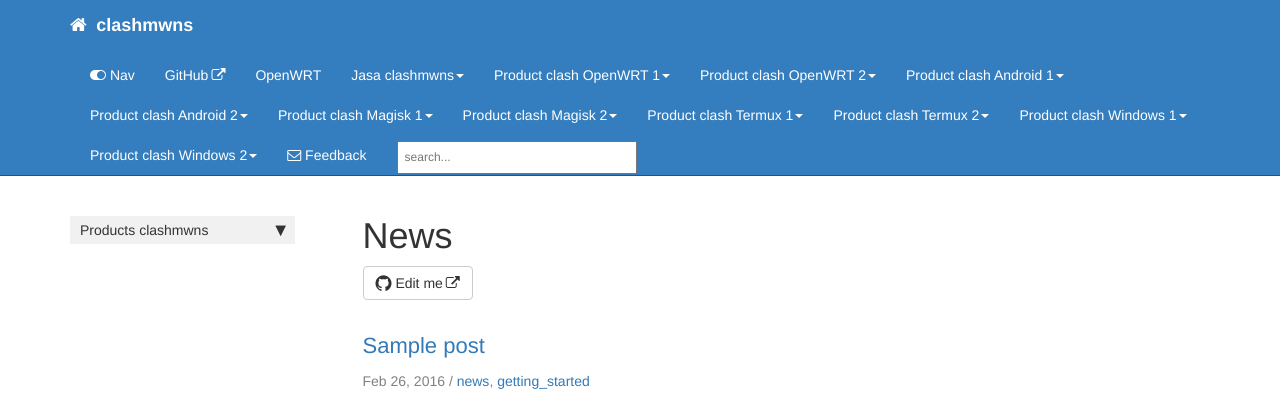
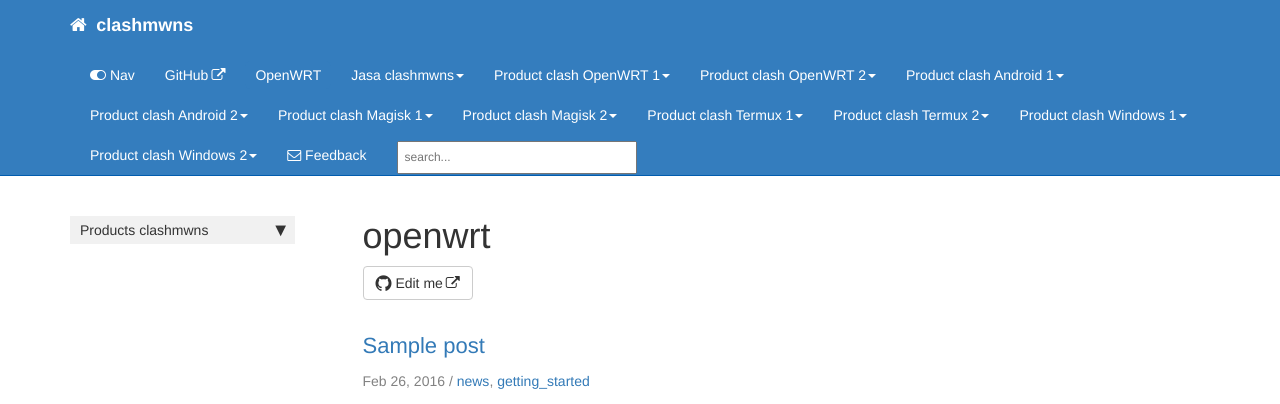
Before and after one commit to mwnsofficial/clashmwns, a Jekyll site: the page built from pages/openwrt/openwrt.html, in a window 1280 px wide. Shown: the top 404 px of the page. Built offline with Jekyll 4.4.1, drawn with Linux system fonts in a browser that asks for light colours; comment, search, counter and statistics services are not loaded.

Commit message:
Update and rename pages/news/news.html to pages/openwrt/openwrt.html

```diff
--- a/pages/news/news.html
+++ b/pages/openwrt/openwrt.html
@@ -1,10 +1,10 @@
 ---
-title: News
+title: openwrt
 sidebar: home_sidebar
-keywords: news, blog, updates, release notes, announcements
-permalink: news.html
+keywords: news, blog, updates, release notes, announcements, openwrt
+permalink: openwrt.html
 toc: false
-folder: news
+folder: openwrt
 ---
 <div class="home">
 
```
